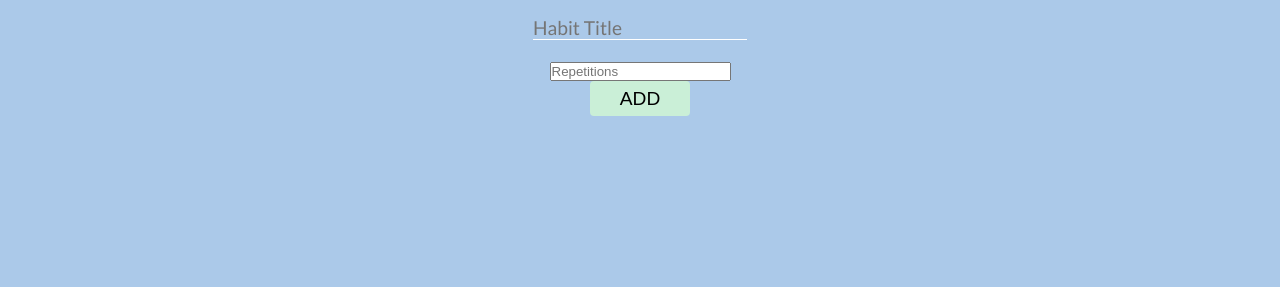
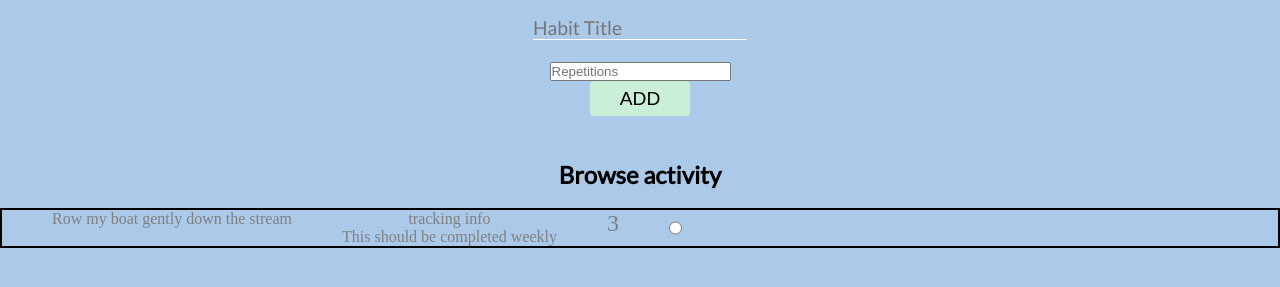
Before and after one commit to Moontoast435/Habitual, a plain HTML site: page client/homeindex.html in a window 1280 px wide. Shown: the part 267-554 px from the top of the page. Drawn offline with Linux system fonts and the light colour scheme.

Commit message:
merging so Aditi can see JS

```diff
--- a/client/homeindex.html
+++ b/client/homeindex.html
@@ -6,6 +6,9 @@
     <meta name="viewport" content="width=device-width, initial-scale=1.0">
     <title>₶abitual</title>
     <link rel="stylesheet" href="./static/css/homepagestyles.css">
+    <script defer src='static/js/requests.js'></script>
+    <script defer src='static/js/layout.js'></script>
+
     <link href="https://fonts.googleapis.com/css2?family=Lato&display=swap" rel="stylesheet">
 </head>
 <body>
@@ -35,9 +38,9 @@
            </form>
         </div>
         </div>
+        <h2>Browse activity</h2><br>
+        <div id="greetingPost" class="col-lg-6">
 
-        <div id="greetingPost" class="col-lg-6">
-            <h2>Browse Pervious Activity</h2><br>
 
 
         </div>
--- a/client/static/css/homepagestyles.css
+++ b/client/static/css/homepagestyles.css
@@ -4,28 +4,24 @@
   box-sizing: border-box;
 }
 
-body{
-    font-family:'Lato', sans-serif;
+body {
+  font-family: "Lato", sans-serif;
   text-align: center;
   background-color: #abc9e9;
 }
 
-
-
-p{
-    font-family: 'Montserrat-light';
+p {
+  font-family: "Montserrat-light";
   color: gray;
   font-size: 1.5rem;
 }
 
 /** Nav bar**/
 
-.navbar{
+.navbar {
   padding: 0 0 4.5rem;
-
 }
-    .navbar-brand{
-
+.navbar-brand {
   font-size: 1.5rem;
   font-weight: bold;
   color: #fff;
@@ -37,7 +33,7 @@ p{
 }
 
 /* logout btn */
-    #logoutBtn  {
+#logoutBtn {
   border-radius: 4px;
   background-color: #caefd7;
   border: none;
@@ -48,7 +44,7 @@ p{
   width: 130px;
   transition: all 0.5s;
   cursor: pointer;
-        margin-top:20px;
+  margin-top: 20px;
   margin-right: 8px;
   float: right;
 }
@@ -61,13 +57,12 @@ p{
 }
 
 #logoutBtn span:after {
-        content: '\00bb';
+  content: "\00bb";
   position: absolute;
   opacity: 0;
   top: 0;
   right: -20px;
   transition: 0.5s;
-
 }
 
 #logoutBtn:hover {
@@ -76,19 +71,16 @@ p{
 
 #logoutBtn:hover span {
   padding-right: 25px;
-
 }
 
 #logoutBtn:hover span:after {
   opacity: 1;
   right: 0;
-
 }
 
 /* form */
 
 #greeting {
-
   text-align: center;
   margin-top: 80px;
   padding: 25px;
@@ -96,24 +88,46 @@ p{
 
 #createMenuBtn {
   height: 45px;
-        width:45px;
-        border-radius:30px;
+  width: 45px;
+  border-radius: 30px;
   line-height: 3;
 }
 
-
 #greetingPost {
   text-align: justify;
-      display: none;
+  display: flex;
+
+  border: 2px solid black;
 }
 
-    input[type="text"], input[type="number"], input[type="date"]{
+.habit-container {
+  display: flex;
+  padding: 0 50px;
+  gap: 0 50px;
+}
+
+.habit-name {
+  font-size: 16px;
+}
+
+.habit-information {
+  font-size: 16px;
+}
+
+.habit-footer {
+  display: flex;
+  gap: 0 50px;
+}
+
+input[type="text"],
+input[type="number"],
+input[type="date"] {
   background: transparent;
   border: 0;
-      border-radius:0 ;
+  border-radius: 0;
   border-bottom: 1px solid #fff;
   color: gray;
-      font-family: 'Lato', sans-serif;
+  font-family: "Lato", sans-serif;
   font-size: 1.2em;
   font-weight: 500;
   margin-bottom: 20px;
@@ -129,19 +143,16 @@ p{
   width: 100px;
   height: 35px;
   font-size: 1.2rem;
-      background-color:#caefd7 ;
+  background-color: #caefd7;
   border: none;
-      border-radius:4px;
+  border-radius: 4px;
 }
 
-
-
-
 /** media query**/
-@media (max-width:1028px) {
-
-    #title{
-    text-align: center;}
+@media (max-width: 1028px) {
+  #title {
+    text-align: center;
+  }
 }
 
 #greetingPost {
--- a/client/static/js/layout.js
+++ b/client/static/js/layout.js
@@ -7,7 +7,7 @@ const greetingBox = document.getElementById("greeting");
 const greetingMessage = document.createElement("h2");
 
 const createHabitBtn = document
-  .getElementById("createHabitBtn")
+  .getElementById("createPost")
   .addEventListener("click", () => {
     createMenu.style.display = "block";
   });
@@ -19,12 +19,12 @@ createHabitForm.addEventListener("submit", (e) => {
   window.location.reload();
 });
 
-const habitCollection = document.getElementById("habit-collection"); // will change depending on what id Aditi has set
+const habitCollection = document.getElementById("greetingPost"); // will change depending on what id Aditi has set
 
 function displayAllHabits() {
-  const habits = getAllHabits();
-  const { name, tracking, frequency, streak } = habits.habits; //not sure what datapoints will be fetched from DB yet
-  const daysOfTheWeek = ["Mon", "Tue", "Wed", "Thu", "Fri", "Sat", "Sun"];
+  //  const habits = getAllHabits();
+  //  const { name, tracking, frequency, streak } = habits.habits; //not sure what datapoints will be fetched from DB yet
+  //  const daysOfTheWeek = ["Mon", "Tue", "Wed", "Thu", "Fri", "Sat", "Sun"];
 
   const habitContainer = document.createElement("div");
   habitContainer.classList = "habit-container";
@@ -38,32 +38,32 @@ function displayAllHabits() {
 
   const habitName = document.createElement("p");
   habitName.classList = "habit-name";
-  habitName.textContent = name;
+  habitName.textContent = "Row my boat gently down the stream";
   habitHeader.appendChild(habitName);
 
   const habitInfo = document.createElement("p");
   const frequencyInfo = document.createElement("p");
   frequencyInfo.classList = "habit-information";
   habitInfo.classList = "habit-information";
-  habitInfo.textContent = info;
-  frequencyInfo.textContent = `This should be completed ${frequency}`;
+  habitInfo.textContent = "tracking info";
+  frequencyInfo.textContent = `This should be completed weekly`;
   habitBody.appendChild(habitInfo);
   habitBody.appendChild(frequencyInfo);
 
   const streakInfo = document.createElement("p");
   streakInfo.classList = "streak-information";
-  streakInfo.textContent = streak;
+  streakInfo.textContent = "3";
   habitFooter.appendChild(streakInfo);
 
   const checkBox = document.createElement("input");
-  checkBox.classList = "";
-  checkBox.setAttribute = ("type", "radio");
+  checkBox.classList = "habitChecker";
+  checkBox.setAttribute("type", "radio");
+
   habitFooter.appendChild(checkBox);
 
   habitContainer.appendChild(habitHeader);
   habitContainer.appendChild(habitBody);
   habitContainer.appendChild(habitFooter);
-  habitContainer.appendChild(habitHeader);
 
   habitCollection.appendChild(habitContainer);
 }
```
Lines whose indentation alone changed are shown as unchanged.
